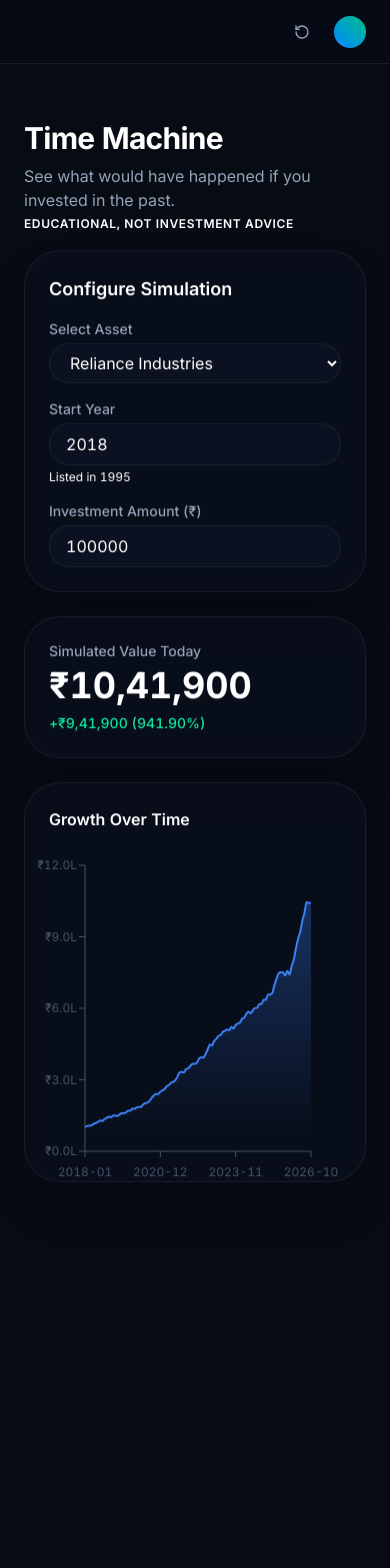
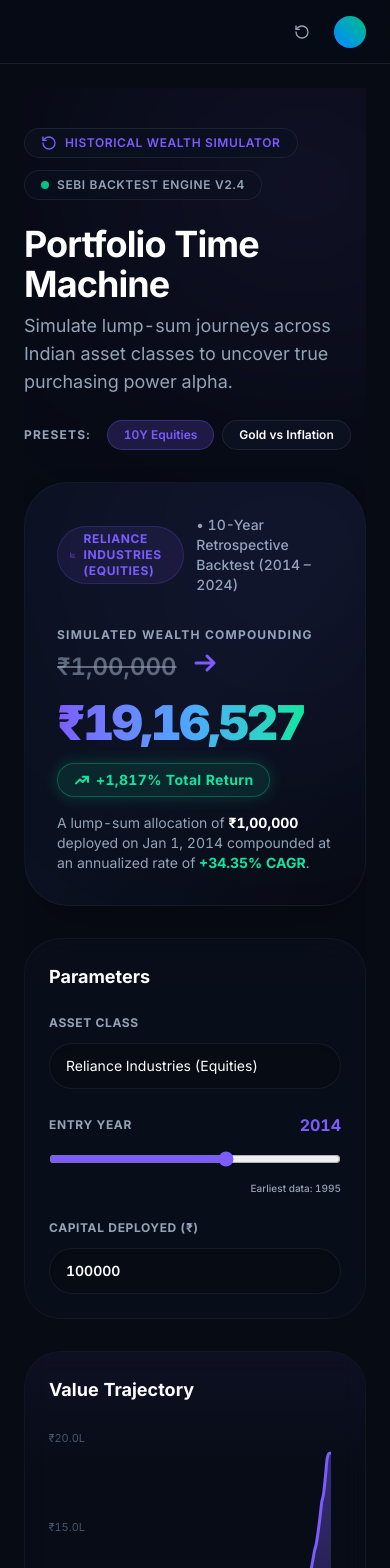
Before and after one commit to aadiitya2007/Hack_On_Tracks, a Next.js app: page /time-machine in a window 390 px wide. Shown: the top 1568 px of the page. Before the commit the page ends 1252 px from the top, so only its background shows below. Built offline with nearby package versions, Linux system fonts and the light colour scheme.

Commit message:
Merge advanced Stitch layout and React state for Time Machine

```diff
--- a/src/app/time-machine/page.tsx
+++ b/src/app/time-machine/page.tsx
@@ -1,23 +1,19 @@
 'use client';
 
 import { useState, useMemo, useEffect } from 'react';
-import { motion } from 'framer-motion';
-import { FloatingCard } from '@/components/ui/floating-card';
+import { motion, AnimatePresence } from 'framer-motion';
 import { AreaChart, Area, XAxis, YAxis, Tooltip, ResponsiveContainer } from 'recharts';
 
-// Mock generation since DB is not connected
 function generateMockHistory(symbol: string, startYear: number) {
-  const currentYear = new Date().getFullYear();
+  const currentYear = 2024;
   const data = [];
-  let basePrice = symbol === 'RELIANCE' ? 1000 : symbol === 'HDFCBANK' ? 500 : 200;
+  let basePrice = symbol === 'RELIANCE' ? 1000 : symbol === 'HDFCBANK' ? 500 : symbol === 'GOLD' ? 3000 : 200;
 
   for (let year = startYear; year <= currentYear; year++) {
     for (let month = 1; month <= 12; month++) {
       if (year === currentYear && month > new Date().getMonth() + 1) break;
-
-      const growth = 1 + (Math.random() * 0.08 - 0.02); // slight upward bias
+      const growth = 1 + (Math.random() * 0.08 - 0.02);
       basePrice = basePrice * growth;
-
       data.push({
         date: `${year}-${month.toString().padStart(2, '0')}`,
         price: basePrice,
@@ -27,12 +23,10 @@
   return data;
 }
 
-// Animated Counter component
-function AnimatedNumber({ value, prefix = '' }: { value: number, prefix?: string }) {
+function AnimatedNumber({ value, prefix = '', suffix = '' }: { value: number, prefix?: string, suffix?: string }) {
   const [displayValue, setDisplayValue] = useState(0);
 
   useEffect(() => {
-    // Simple fast count up
     let start = displayValue;
     const end = value;
     if (start === end) return;
@@ -52,20 +46,20 @@
     return () => clearInterval(timer);
   }, [value]);
 
-  return <span>{prefix}{Math.round(displayValue).toLocaleString('en-IN')}</span>;
+  return <span className="tabular-nums">{prefix}{Math.round(displayValue).toLocaleString('en-IN')}{suffix}</span>;
 }
 
 export default function TimeMachine() {
   const [asset, setAsset] = useState('RELIANCE');
-  const [startYear, setStartYear] = useState(2018);
+  const [startYear, setStartYear] = useState(2014);
   const [amount, setAmount] = useState(100000);
   const [chartData, setChartData] = useState<{date: string, price: number}[]>([]);
 
   const assets = [
-    { id: 'RELIANCE', name: 'Reliance Industries', listing: 1995 },
-    { id: 'HDFCBANK', name: 'HDFC Bank', listing: 1995 },
-    { id: 'EMBASSY', name: 'Embassy Office Parks REIT', listing: 2019 },
-    { id: 'NHAI', name: 'NHAI Bonds', listing: 2010 },
+    { id: 'RELIANCE', name: 'Reliance Industries (Equities)', listing: 1995, type: 'EQUITY' },
+    { id: 'HDFCBANK', name: 'HDFC Bank (Equities)', listing: 1995, type: 'EQUITY' },
+    { id: 'GOLD', name: '24K MCX Gold (Commodity)', listing: 2003, type: 'COMMODITY' },
+    { id: 'NHAI', name: 'NHAI Bonds (Debt)', listing: 2010, type: 'DEBT' },
   ];
 
   const selectedAssetInfo = assets.find(a => a.id === asset)!;
@@ -79,36 +73,111 @@
   const units = amount / initialPrice;
   const finalValue = units * finalPrice;
   const pnl = finalValue - amount;
+  const pnlPercent = (pnl / amount) * 100;
+
+  const years = 2024 - startYear || 1;
+  const cagr = (Math.pow((finalValue / amount), (1 / years)) - 1) * 100;
 
   const dataForChart = chartData.map(d => ({
     ...d,
     value: Math.round((amount / initialPrice) * d.price)
   }));
 
-  // Handle year constraints
-  const handleYearChange = (e: React.ChangeEvent<HTMLInputElement>) => {
-    let year = parseInt(e.target.value);
-    if (year < selectedAssetInfo.listing) year = selectedAssetInfo.listing;
-    if (year > new Date().getFullYear()) year = new Date().getFullYear();
-    setStartYear(year);
-  };
+  return (
+    <div className="relative w-full min-h-screen pb-20 overflow-hidden font-sans">
+      {/* Top Ambient Glow Aura */}
+      <div className="pointer-events-none absolute -top-12 left-1/4 h-72 w-96 rounded-full bg-primary/10 blur-[120px]"></div>
+      <div className="pointer-events-none absolute top-20 right-10 h-80 w-80 rounded-full bg-secondary/10 blur-[140px]"></div>
 
-  return (
-    <div className="py-8">
-      <div className="mb-8">
-        <h1 className="text-3xl font-bold tracking-tight">Time Machine</h1>
-        <p className="text-muted-foreground mt-2">See what would have happened if you invested in the past.</p>
-        <p className="text-xs text-foreground0 mt-1 uppercase tracking-wider font-semibold">Educational, not investment advice</p>
+      <header className="flex flex-col gap-6 pt-10 pb-8 relative z-10">
+        <div className="flex flex-wrap items-center justify-between gap-4">
+          <div className="flex flex-wrap items-center gap-3">
+            <div className="flex items-center gap-2 px-4 py-1.5 rounded-full bg-card/80 border border-border text-primary text-xs font-semibold uppercase tracking-wider backdrop-blur-md">
+              <svg xmlns="http://www.w3.org/2000/svg" width="16" height="16" viewBox="0 0 24 24" fill="none" stroke="currentColor" strokeWidth="2" strokeLinecap="round" strokeLinejoin="round"><path d="M3 12a9 9 0 1 0 9-9 9.75 9.75 0 0 0-6.74 2.74L3 8"/><path d="M3 3v5h5"/></svg>
+              <span>Historical Wealth Simulator</span>
+            </div>
+            <div className="flex items-center gap-2 px-4 py-1.5 rounded-full bg-card/50 border border-border text-muted-foreground text-xs font-semibold uppercase tracking-wider backdrop-blur-md">
+              <span className="w-2 h-2 rounded-full bg-emerald-400 animate-pulse"></span>
+              <span>SEBI Backtest Engine v2.4</span>
+            </div>
+          </div>
         </div>
 
-      <div className="grid grid-cols-1 lg:grid-cols-3 gap-6">
-        <div className="col-span-1 space-y-6">
-          <FloatingCard className="p-6">
-            <h3 className="font-semibold mb-4 text-lg">Configure Simulation</h3>
+        <div className="flex flex-col lg:flex-row lg:items-end justify-between gap-6">
+          <div>
+            <h1 className="text-4xl md:text-5xl font-bold text-foreground tracking-tight">Portfolio Time Machine</h1>
+            <p className="text-muted-foreground max-w-3xl mt-2 text-lg">
+              Simulate lump-sum journeys across Indian asset classes to uncover true purchasing power alpha.
+            </p>
+          </div>
 
-            <div className="space-y-4">
+          <div className="flex flex-wrap items-center gap-2">
+            <span className="text-xs font-bold text-muted-foreground uppercase tracking-widest mr-2">Presets:</span>
+            <button onClick={() => { setAsset('RELIANCE'); setStartYear(2014); setAmount(100000); }} className="px-4 py-1.5 rounded-full bg-primary/20 text-primary hover:bg-primary/30 text-xs font-semibold transition-all border border-primary/30">10Y Equities</button>
+            <button onClick={() => { setAsset('GOLD'); setStartYear(2010); setAmount(500000); }} className="px-4 py-1.5 rounded-full bg-card text-foreground hover:bg-secondary text-xs font-semibold transition-all border border-border">Gold vs Inflation</button>
+          </div>
+        </div>
+      </header>
+
+      <div className="flex flex-col gap-8 w-full relative z-10">
+        {/* HUGE BOLD HEADLINE HERO OUTCOME BANNER */}
+        <motion.div
+          initial={{ opacity: 0, y: 20 }}
+          animate={{ opacity: 1, y: 0 }}
+          className="relative overflow-hidden rounded-3xl bg-gradient-to-br from-card via-[#0b1120] to-[#070b14] backdrop-blur-2xl p-8 shadow-2xl border border-border/50"
+        >
+          <div className="pointer-events-none absolute -right-20 -top-20 h-80 w-80 rounded-full bg-primary/10 blur-[130px]"></div>
+
+          <div className="relative z-10 flex flex-col gap-6">
+            <div className="flex flex-wrap items-center justify-between gap-4">
+              <div className="flex items-center gap-3">
+                <span className="px-3 py-1 rounded-full bg-primary/10 text-primary border border-primary/20 text-xs font-bold uppercase tracking-wider flex items-center gap-2">
+                  <svg xmlns="http://www.w3.org/2000/svg" width="14" height="14" viewBox="0 0 24 24" fill="none" stroke="currentColor" strokeWidth="2.5" strokeLinecap="round" strokeLinejoin="round"><path d="M3 3v18h18"/><path d="m19 9-5 5-4-4-3 3"/></svg>
+                  {selectedAssetInfo.name}
+                </span>
+                <span className="text-sm text-muted-foreground font-medium">• {years}-Year Retrospective Backtest ({startYear} – 2024)</span>
+              </div>
+            </div>
+
+            <div className="flex flex-col lg:flex-row lg:items-end justify-between gap-6 pt-2">
+              <div className="flex flex-col gap-2">
+                <span className="text-xs font-bold text-muted-foreground uppercase tracking-widest">Simulated Wealth Compounding</span>
+                <div className="flex flex-wrap items-baseline gap-4 md:gap-6">
+                  <span className="text-2xl md:text-3xl text-muted-foreground/60 line-through tabular-nums font-semibold">₹{amount.toLocaleString('en-IN')}</span>
+                  <svg className="w-6 h-6 text-primary" xmlns="http://www.w3.org/2000/svg" fill="none" viewBox="0 0 24 24" stroke="currentColor"><path strokeLinecap="round" strokeLinejoin="round" strokeWidth={3} d="M14 5l7 7m0 0l-7 7m7-7H3" /></svg>
+                  <span className="text-5xl md:text-7xl font-black tracking-tighter text-transparent bg-clip-text bg-gradient-to-r from-primary via-blue-400 to-[#10E5A0]">
+                    <AnimatedNumber value={finalValue} prefix="₹" />
+                  </span>
+
+                  <div className={`flex items-center gap-1.5 px-4 py-1.5 rounded-full border ${pnl >= 0 ? 'bg-[#10E5A0]/10 text-[#10E5A0] border-[#10E5A0]/30 shadow-[0_0_16px_rgba(16,229,160,0.2)]' : 'bg-[#FF5C7A]/10 text-[#FF5C7A] border-[#FF5C7A]/30'}`}>
+                    <svg className="w-4 h-4" xmlns="http://www.w3.org/2000/svg" fill="none" viewBox="0 0 24 24" stroke="currentColor"><path strokeLinecap="round" strokeLinejoin="round" strokeWidth={3} d={pnl >= 0 ? "M13 7h8m0 0v8m0-8l-8 8-4-4-6 6" : "M13 17h8m0 0v-8m0 8l-8-8-4 4-6-6"} /></svg>
+                    <span className="text-sm font-bold tracking-wide">
+                      <AnimatedNumber value={pnlPercent} prefix={pnl >= 0 ? '+' : ''} suffix="%" /> Total Return
+                    </span>
+                  </div>
+                </div>
+                <p className="text-sm text-muted-foreground mt-2">
+                  A lump-sum allocation of <strong className="text-foreground">₹{amount.toLocaleString('en-IN')}</strong> deployed on Jan 1, {startYear} compounded at an annualized rate of <strong className={pnl >= 0 ? 'text-[#10E5A0]' : 'text-[#FF5C7A]'}>{cagr > 0 ? '+' : ''}{cagr.toFixed(2)}% CAGR</strong>.
+                </p>
+              </div>
+            </div>
+          </div>
+        </motion.div>
+
+        {/* Controls and Graph */}
+        <div className="grid grid-cols-1 lg:grid-cols-4 gap-8">
+          <motion.div
+            initial={{ opacity: 0, x: -20 }}
+            animate={{ opacity: 1, x: 0 }}
+            transition={{ delay: 0.2 }}
+            className="col-span-1 space-y-6"
+          >
+            <div className="bg-card/50 backdrop-blur-xl border border-border/50 rounded-2xl p-6">
+              <h3 className="font-bold text-lg mb-6">Parameters</h3>
+
+              <div className="space-y-6">
                 <div>
-                <label className="block text-sm font-medium text-muted-foreground mb-1">Select Asset</label>
+                  <label className="block text-xs font-bold uppercase tracking-wider text-muted-foreground mb-3">Asset Class</label>
                   <select
                     value={asset}
                     onChange={(e) => {
@@ -116,7 +185,7 @@
                       const newAsset = assets.find(a => a.id === e.target.value)!;
                       if (startYear < newAsset.listing) setStartYear(newAsset.listing);
                     }}
-                  className="w-full bg-card border border-border/80 rounded-lg px-4 py-2 focus:outline-none focus:border-primary"
+                    className="w-full bg-[#070b14] border border-border/80 rounded-xl px-4 py-3 text-sm focus:outline-none focus:border-primary focus:ring-1 focus:ring-primary shadow-inner appearance-none"
                   >
                     {assets.map(a => (
                       <option key={a.id} value={a.id}>{a.name}</option>
@@ -125,68 +194,75 @@
                 </div>
 
                 <div>
-                <label className="block text-sm font-medium text-muted-foreground mb-1">Start Year</label>
+                  <div className="flex justify-between items-center mb-3">
+                    <label className="text-xs font-bold uppercase tracking-wider text-muted-foreground">Entry Year</label>
+                    <span className="text-primary font-bold">{startYear}</span>
+                  </div>
                   <input
-                  type="number"
+                    type="range"
                     value={startYear}
-                  onChange={handleYearChange}
+                    onChange={(e) => {
+                      let year = parseInt(e.target.value);
+                      if (year < selectedAssetInfo.listing) year = selectedAssetInfo.listing;
+                      setStartYear(year);
+                    }}
                     min={selectedAssetInfo.listing}
                     max={2026}
-                  className="w-full bg-card border border-border/80 rounded-lg px-4 py-2 focus:outline-none focus:border-primary"
+                    className="w-full accent-primary"
                   />
-                <p className="text-xs text-foreground0 mt-1">Listed in {selectedAssetInfo.listing}</p>
+                  <p className="text-[10px] font-medium text-muted-foreground mt-2 text-right">Earliest data: {selectedAssetInfo.listing}</p>
                 </div>
 
                 <div>
-                <label className="block text-sm font-medium text-muted-foreground mb-1">Investment Amount (₹)</label>
+                  <label className="block text-xs font-bold uppercase tracking-wider text-muted-foreground mb-3">Capital Deployed (₹)</label>
                   <input
                     type="number"
                     value={amount}
                     onChange={(e) => setAmount(Number(e.target.value))}
-                  step="10000"
+                    step="50000"
                     min="1000"
-                  className="w-full bg-card border border-border/80 rounded-lg px-4 py-2 focus:outline-none focus:border-primary"
+                    className="w-full bg-[#070b14] border border-border/80 rounded-xl px-4 py-3 text-sm font-semibold tabular-nums focus:outline-none focus:border-primary focus:ring-1 focus:ring-primary shadow-inner"
                   />
                 </div>
               </div>
-          </FloatingCard>
+            </div>
+          </motion.div>
 
-          <FloatingCard className="p-6">
-            <h3 className="text-sm font-medium text-muted-foreground mb-1">Simulated Value Today</h3>
-            <div className="text-4xl font-bold text-white mb-2">
-              <AnimatedNumber value={finalValue} prefix="₹" />
-            </div>
-            <div className={`text-sm font-medium ${pnl >= 0 ? 'text-[var(--chart-2)]' : 'text-destructive'}`}>
-              {pnl >= 0 ? '+' : ''}<AnimatedNumber value={pnl} prefix="₹" /> ({(pnl/amount*100).toFixed(2)}%)
-            </div>
-          </FloatingCard>
+          <motion.div
+            initial={{ opacity: 0, x: 20 }}
+            animate={{ opacity: 1, x: 0 }}
+            transition={{ delay: 0.3 }}
+            className="col-span-1 lg:col-span-3 h-[500px]"
+          >
+            <div className="bg-card/30 backdrop-blur-md border border-border/50 rounded-2xl p-6 h-full flex flex-col relative overflow-hidden">
+              <div className="absolute top-0 left-0 w-full h-32 bg-gradient-to-b from-primary/5 to-transparent pointer-events-none"></div>
+
+              <div className="flex justify-between items-center mb-6 relative z-10">
+                <h3 className="font-bold text-lg">Value Trajectory</h3>
               </div>
 
-        <div className="col-span-1 lg:col-span-2">
-          <FloatingCard className="p-6 h-full min-h-[400px] flex flex-col">
-            <h3 className="font-semibold mb-6">Growth Over Time</h3>
-            <div className="flex-1 -ml-6 -mb-6">
+              <div className="flex-1 -ml-4 relative z-10">
                 <ResponsiveContainer width="100%" height="100%">
-                <AreaChart data={dataForChart} margin={{ top: 10, right: 30, left: 0, bottom: 0 }}>
+                  <AreaChart data={dataForChart} margin={{ top: 10, right: 10, left: 0, bottom: 0 }}>
                     <defs>
                       <linearGradient id="colorValue" x1="0" y1="0" x2="0" y2="1">
-                      <stop offset="5%" stopColor="#3b82f6" stopOpacity={0.3}/>
-                      <stop offset="95%" stopColor="#3b82f6" stopOpacity={0}/>
+                        <stop offset="5%" stopColor="#7C5CFF" stopOpacity={0.4}/>
+                        <stop offset="95%" stopColor="#7C5CFF" stopOpacity={0}/>
                       </linearGradient>
                     </defs>
-                  <XAxis dataKey="date" stroke="#475569" fontSize={12} tickMargin={10} minTickGap={30} />
-                  <YAxis stroke="#475569" fontSize={12} tickFormatter={(val) => `₹${(val/100000).toFixed(1)}L`} />
+                    <XAxis dataKey="date" stroke="#475569" fontSize={11} tickMargin={12} minTickGap={40} axisLine={false} tickLine={false} />
+                    <YAxis stroke="#475569" fontSize={11} tickFormatter={(val) => `₹${(val/100000).toFixed(1)}L`} axisLine={false} tickLine={false} />
                     <Tooltip
-                    contentStyle={{ backgroundColor: '#0f172a', border: '1px solid #1e293b', borderRadius: '8px' }}
-                    itemStyle={{ color: '#f8fafc' }}
-                    formatter={(value: any) => [`₹${value.toLocaleString('en-IN')}`, 'Portfolio Value']}
-                    labelStyle={{ color: '#94a3b8' }}
+                      contentStyle={{ backgroundColor: '#0B1120', border: '1px solid rgba(255,255,255,0.1)', borderRadius: '12px', boxShadow: '0 8px 32px rgba(0,0,0,0.5)' }}
+                      itemStyle={{ color: '#FFFFFF', fontWeight: 600 }}
+                      formatter={(value: any) => [`₹${Number(value).toLocaleString('en-IN')}`, 'Portfolio Value']}
+                      labelStyle={{ color: '#94A3B8', fontSize: '12px', marginBottom: '4px' }}
                     />
                     <Area
                       type="monotone"
                       dataKey="value"
-                    stroke="#3b82f6"
-                    strokeWidth={2}
+                      stroke="#7C5CFF"
+                      strokeWidth={3}
                       fillOpacity={1}
                       fill="url(#colorValue)"
                       animationDuration={1500}
@@ -195,7 +271,8 @@
                   </AreaChart>
                 </ResponsiveContainer>
               </div>
-          </FloatingCard>
+            </div>
+          </motion.div>
         </div>
       </div>
     </div>
```
Also changed, not shown: convert.js (added, +29 -0 lines). Lines whose indentation alone changed are shown as unchanged.
